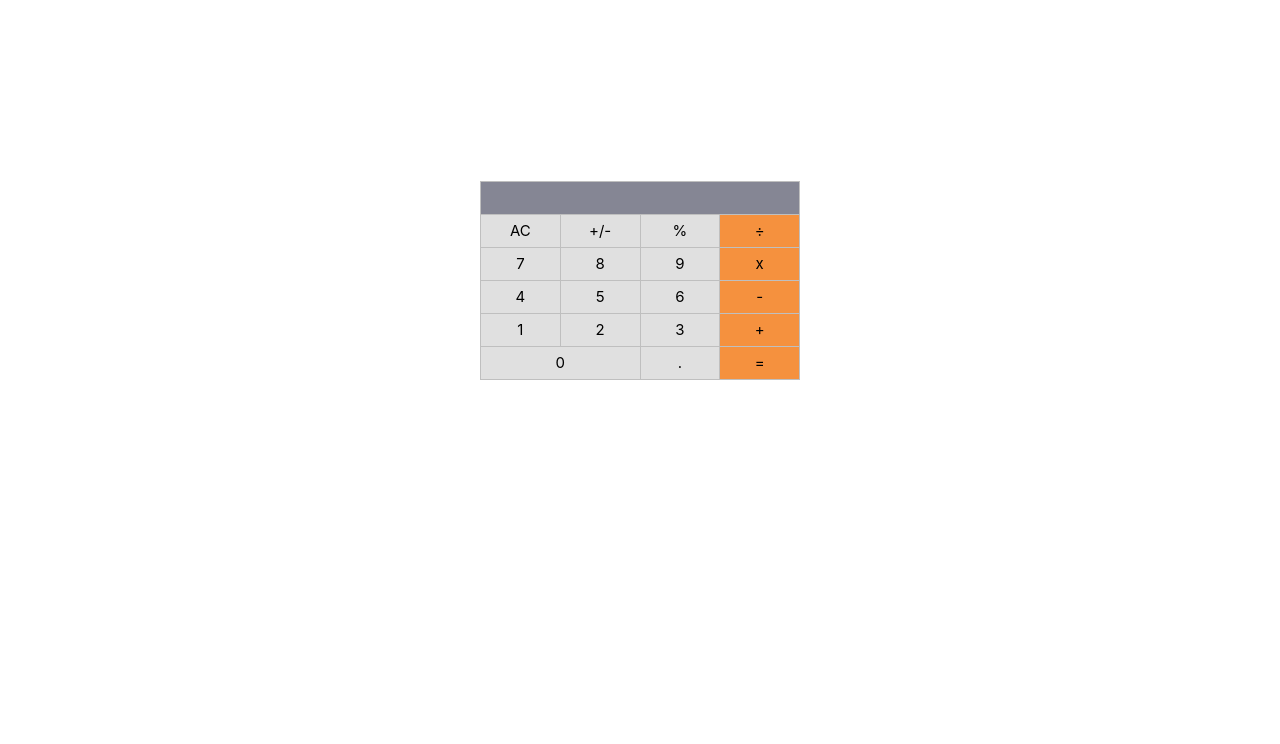
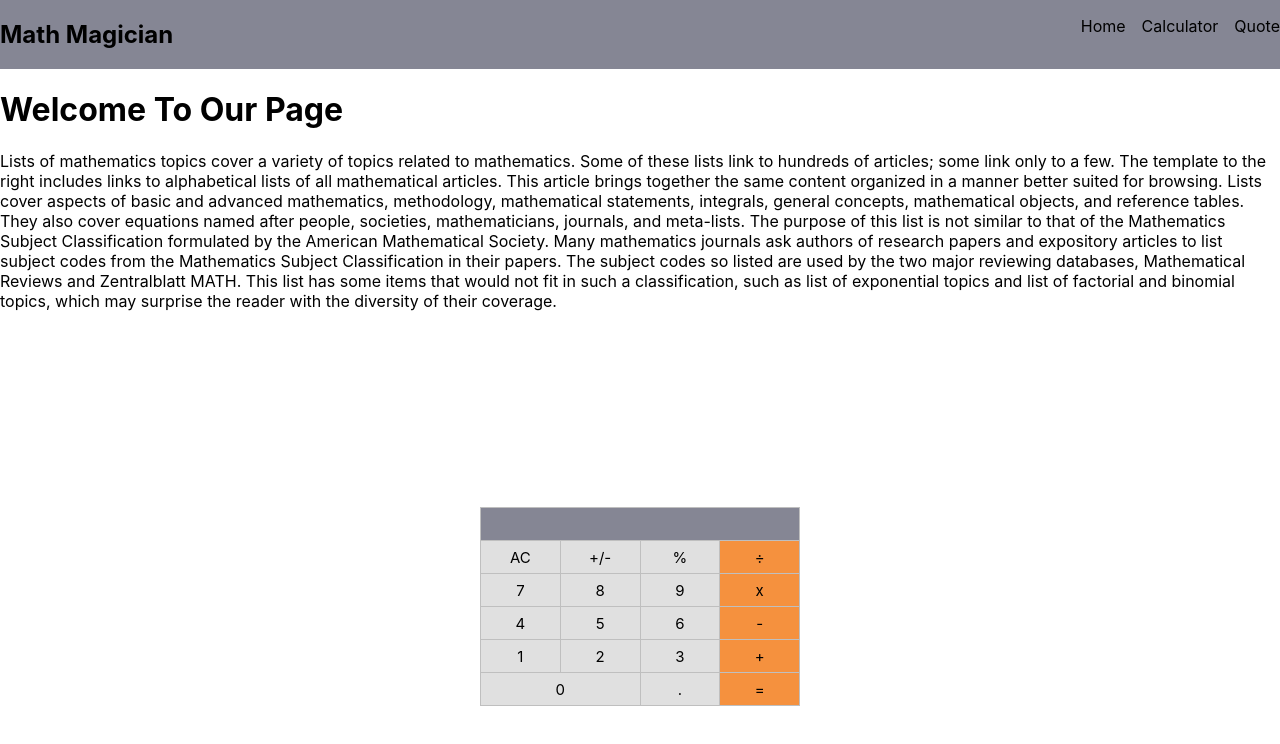
Before and after one commit to megha-n-bodke/math-magician, a React (Create React App) app: page / in a window 1280 px wide. Shown: the top 744 px of the page. Built offline with nearby package versions, Linux system fonts and the light colour scheme.

Commit message:
intalled router and add home and navbar

```diff
--- a/package.json
+++ b/package.json
@@ -9,6 +9,7 @@
     "big.js": "^6.2.1",
     "react": "^18.2.0",
     "react-dom": "^18.2.0",
+    "react-router-dom": "^6.4.1",
     "react-scripts": "5.0.1",
     "web-vitals": "^2.1.4"
   },
--- a/src/App.js
+++ b/src/App.js
@@ -1,5 +1,7 @@
 import React from 'react';
 import Calculator from './Components/Calculator';
+import Navbar from './Components/Navbar';
+import Home from './Components/Pages/Home';
 
 class App extends React.Component {
   constructor(props) {
@@ -9,7 +11,13 @@ class App extends React.Component {
   }
 
   render() {
-    return <Calculator />;
+    return (
+      <>
+        <Navbar />
+        <Home />
+        <Calculator />
+      </>
+    );
   }
 }
 
--- /dev/null
+++ b/src/Components/Navbar.js
@@ -0,0 +1,24 @@
+import React from 'react';
+
+class Navbar extends React.Component {
+  constructor(props) {
+    super(props);
+
+    this.state = {};
+  }
+
+  render() {
+    return (
+      <div className="navbar">
+        <h2>Math Magician</h2>
+        <ul className="navLinks">
+          <li>Home</li>
+          <li>Calculator</li>
+          <li>Quote</li>
+        </ul>
+      </div>
+    );
+  }
+}
+
+export default Navbar;
--- /dev/null
+++ b/src/Components/Pages/Home.js
@@ -0,0 +1,30 @@
+import React from 'react';
+
+const Home = () => (
+  <div>
+    <h1>Welcome To Our Page</h1>
+    <p>
+      Lists of mathematics topics cover a variety of topics related to
+      mathematics. Some of these lists link to hundreds of articles; some link
+      only to a few. The template to the right includes links to alphabetical
+      lists of all mathematical articles. This article brings together the
+      same content organized in a manner better suited for browsing. Lists
+      cover aspects of basic and advanced mathematics, methodology,
+      mathematical statements, integrals, general concepts, mathematical
+      objects, and reference tables. They also cover equations named after
+      people, societies, mathematicians, journals, and meta-lists. The purpose
+      of this list is not similar to that of the Mathematics Subject
+      Classification formulated by the American Mathematical Society. Many
+      mathematics journals ask authors of research papers and expository
+      articles to list subject codes from the Mathematics Subject
+      Classification in their papers. The subject codes so listed are used by
+      the two major reviewing databases, Mathematical Reviews and Zentralblatt
+      MATH. This list has some items that would not fit in such a
+      classification, such as list of exponential topics and list of factorial
+      and binomial topics, which may surprise the reader with the diversity of
+      their coverage.
+    </p>
+  </div>
+);
+
+export default Home;
--- a/src/index.css
+++ b/src/index.css
@@ -1,28 +1,14 @@
 body {
   margin: 0;
-  font-family:
-    -apple-system,
-    BlinkMacSystemFont,
-    "Segoe UI",
-    "Roboto",
-    "Oxygen",
-    "Ubuntu",
-    "Cantarell",
-    "Fira Sans",
-    "Droid Sans",
-    "Helvetica Neue",
+  font-family: -apple-system, BlinkMacSystemFont, "Segoe UI", "Roboto", "Oxygen",
+    "Ubuntu", "Cantarell", "Fira Sans", "Droid Sans", "Helvetica Neue",
     sans-serif;
   -webkit-font-smoothing: antialiased;
   -moz-osx-font-smoothing: grayscale;
 }
 
 code {
-  font-family:
-    source-code-pro,
-    Menlo,
-    Monaco,
-    Consolas,
-    "Courier New",
+  font-family: source-code-pro, Menlo, Monaco, Consolas, "Courier New",
     monospace;
 }
 
@@ -67,3 +53,16 @@ td {
 .answer-row td {
   text-align: right;
 }
+
+.navbar {
+  background-color: #858694;
+  display: flex;
+  justify-content: space-between;
+}
+
+.navLinks {
+  display: flex;
+  gap: 1rem;
+  text-decoration: none;
+  list-style: none;
+}
```
Also changed, not shown: 1 other file (tests, documents, lock files or other folders).
